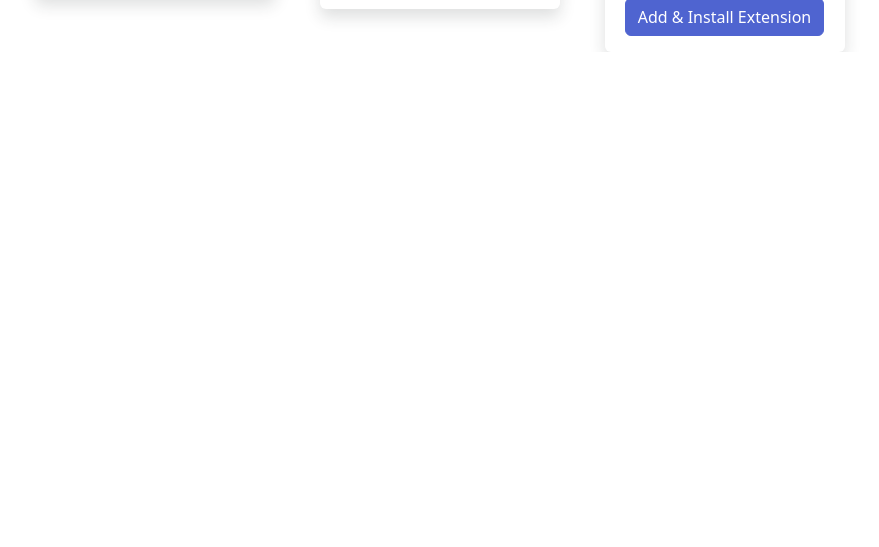
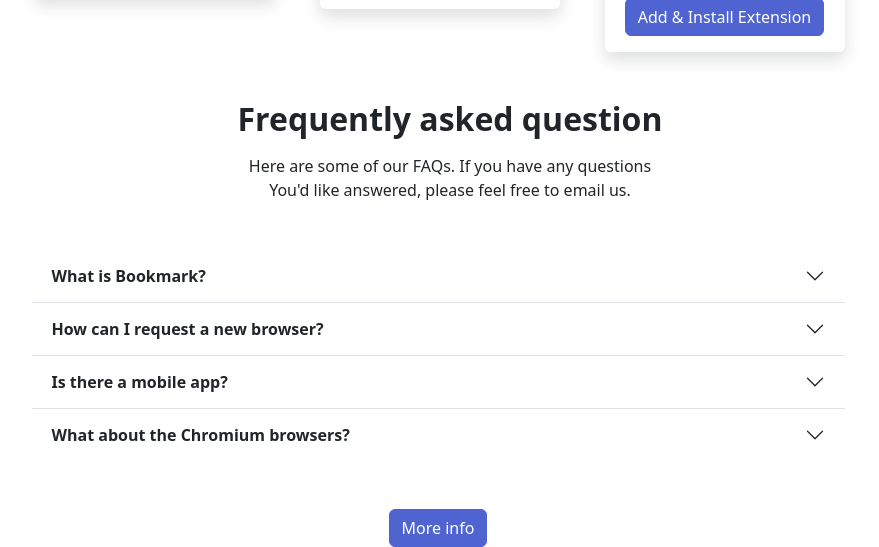
Before and after one commit to kevincaeyman/S2-N1-4, a website: page index.html in a window 1280 px wide. Shown: the part 1590-2137 px from the top of the page, without its empty margins (190-1069 px from the left). Before the commit the page ends 1642 px from the top, so only its background shows below. Drawn offline with Linux system fonts and the light colour scheme.

Commit message:
Final version

```diff
--- a/index.html
+++ b/index.html
@@ -104,7 +104,7 @@
                         </div>
                     </div>
                 </div>
-                <div class="col-12 col-lg-3 text-center mt-5">
+                <div class="col-12 col-lg-3 text-center mt-5 mb-5">
                     <div class="card shadow border-0" style="width: 15rem;">
                         <img src="./Images/logo-opera.svg" class="card-img-top w-50 mt-5 align-self-center" alt="logo-chrome">
                         <div class="card-body">
@@ -115,6 +115,59 @@
                     </div>
                 </div>
             </div>
+            <div class="row">
+                <div class="col-12 text-center">
+                    <h2 class="fw-bolder mb-3">Frequently asked question</h2>
+                    <p class="fw-lighter mb-5">Here are some of our FAQs. If you have any questions <br> You'd like answered, please feel free to email us.</p>
+                </div>
+            <div class="row d-flex justify-content-center">
+                <div class="accordion accordion-flush w-75" id="accordionFAQ">
+                    <div class="accordion-item">
+                      <h2 class="accordion-header" id="flush-headingOne">
+                        <button class="accordion-button collapsed fw-bold" type="button" data-bs-toggle="collapse" data-bs-target="#flush-collapseOne" aria-expanded="false" aria-controls="flush-collapseOne">
+                          What is Bookmark?
+                        </button>
+                      </h2>
+                      <div id="flush-collapseOne" class="accordion-collapse collapse" aria-labelledby="flush-headingOne" data-bs-parent="#accordionFAQ">
+                        <div class="accordion-body">Lorem ipsum dolor sit, amet consectetur adipisicing elit. Impedit vitae aperiam exercitationem culpa dignissimos error modi perferendis doloribus iusto ea.</div>
+                      </div>
+                    </div>
+                    <div class="accordion-item">
+                      <h2 class="accordion-header" id="flush-headingTwo">
+                        <button class="accordion-button collapsed fw-bold" type="button" data-bs-toggle="collapse" data-bs-target="#flush-collapseTwo" aria-expanded="false" aria-controls="flush-collapseTwo">
+                          How can I request a new browser?
+                        </button>
+                      </h2>
+                      <div id="flush-collapseTwo" class="accordion-collapse collapse" aria-labelledby="flush-headingTwo" data-bs-parent="#accordionFAQ">
+                        <div class="accordion-body">Lorem ipsum dolor sit amet consectetur adipisicing elit. Praesentium ipsa rem doloribus sed sunt cumque tenetur temporibus, eaque pariatur explicabo.</div>
+                      </div>
+                    </div>
+                    <div class="accordion-item">
+                        <h2 class="accordion-header" id="flush-headingThree">
+                          <button class="accordion-button collapsed fw-bold" type="button" data-bs-toggle="collapse" data-bs-target="#flush-collapseThree" aria-expanded="false" aria-controls="flush-collapseThree">
+                            Is there a mobile app?
+                          </button>
+                        </h2>
+                        <div id="flush-collapseThree" class="accordion-collapse collapse" aria-labelledby="flush-headingTwo" data-bs-parent="#accordionFAQ">
+                          <div class="accordion-body">Lorem ipsum dolor sit amet consectetur adipisicing elit. Praesentium ipsa rem doloribus sed sunt cumque tenetur temporibus, eaque pariatur explicabo.</div>
+                        </div>
+                      </div>
+                    <div class="accordion-item">
+                        <h2 class="accordion-header" id="flush-headingFour">
+                          <button class="accordion-button collapsed fw-bold" type="button" data-bs-toggle="collapse" data-bs-target="#flush-collapseFour" aria-expanded="false" aria-controls="flush-collapseFour">
+                            What about the Chromium browsers?
+                          </button>
+                        </h2>
+                        <div id="flush-collapseFour" class="accordion-collapse collapse" aria-labelledby="flush-headingFour" data-bs-parent="#accordionFAQ">
+                          <div class="accordion-body">Lorem ipsum dolor sit amet consectetur adipisicing elit. Veritatis, debitis officiis dolorem nobis temporibus animi cum libero velit suscipit. Nulla!</div>
+                      </div>
+                      </div>
+                    </div>
+                    <div class="row d-flex justify-content-center mt-5">
+                        <button class="btn btn-primary w-auto">More info</button>
+                    </div>
+                </div>
+            </div>
     </div>
 </body>
 </html>
```
